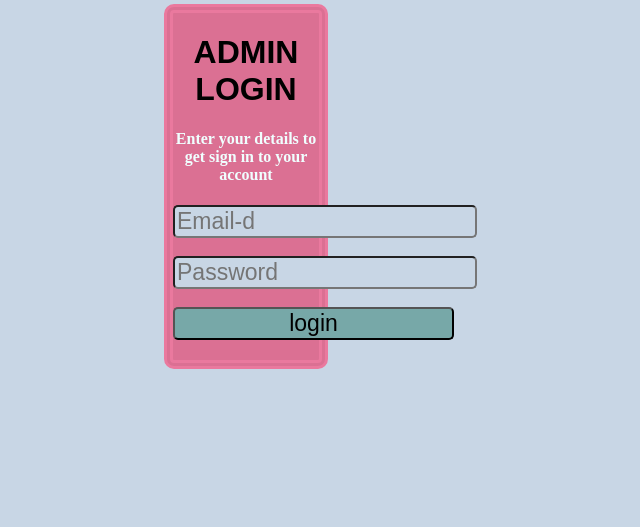
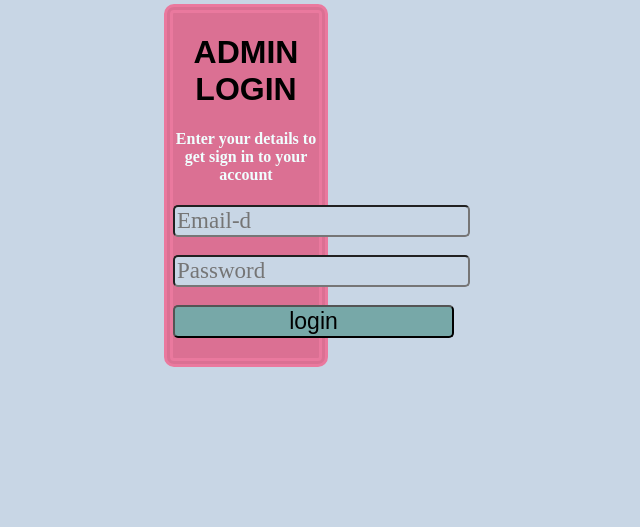
Before and after one commit to AahaSolutions1/HomestayProject, a PHP site: page /admin.php in a window 1280 px wide. Shown: the part 254-781 px from the top of the page, without its empty margins (394-1034 px from the left). Run offline with PHP 8.4, Linux system fonts and the light colour scheme.

Commit message:
git commit admin.php

```diff
--- a/admin.php
+++ b/admin.php
@@ -30,6 +30,9 @@
             font-size: 23px;
             border-radius: 5px;
             background-color: #c8d6e5;
+         }
+         #font{
+       font-family: "Nunito sans, sans serif"
          }
          div  button{
             background-color:#77a8a8;
@@ -155,9 +158,9 @@
         <div class="box">
             <h1>ADMIN LOGIN</h1>
              <h4>Enter your details to get sign in to your account</h4>
-             <input type="email" placeholder="Email-d">
+             <input id="font"type="email" placeholder="Email-d">
              <br></br>
-             <input type="password" placeholder="Password">
+             <input id="font" type="password" placeholder="Password">
              <br></br>
              <button >login</button>
             </div>
```
